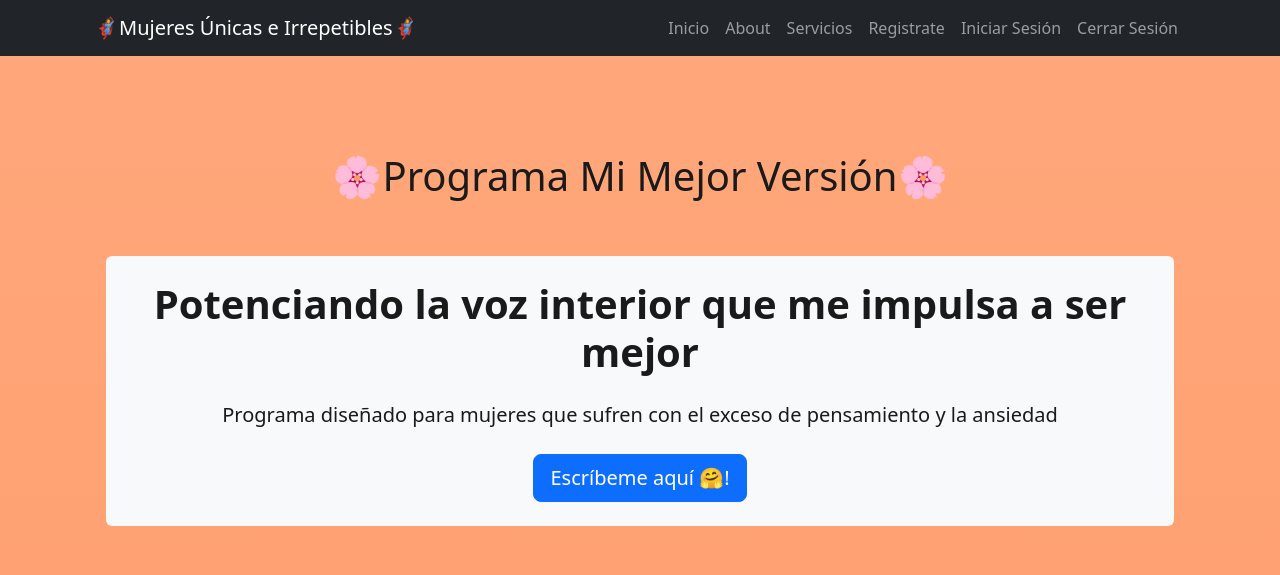
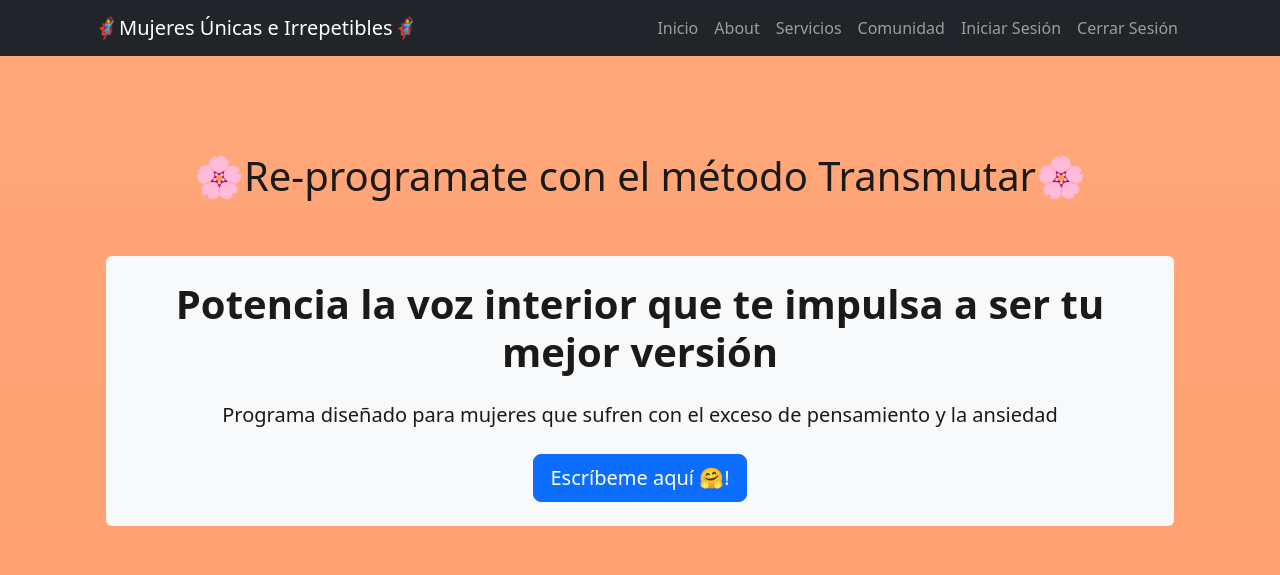
Before and after one commit to Pelosaurio/ProyectoFinal-Bastias, a Django app: template project/core/templates/core/index.html in a window 1280 px wide. Shown: the top 575 px of the page. Run offline with Django 5.2, Linux system fonts and the light colour scheme; the template is opened without the code that fills it, so the values that code supplies are empty; some libraries are stand-ins or nearby versions.

Commit message:
modified: html formats

```diff
--- a/project/core/templates/core/componentes/navbar.html
+++ b/project/core/templates/core/componentes/navbar.html
@@ -24,7 +24,7 @@
                     <a class="nav-link" href="{% url 'servicios:home' %}">Servicios</a>
                 </li>
                 <li class="nav-item">
-                    <a class="nav-link" href="{% url 'Comunidad:home' %}">Registrate</a>
+                    <a class="nav-link" href="{% url 'Comunidad:home' %}">Comunidad</a>
                 </li>
                 <li class="nav-item">
                     <a class="nav-link" href="{% url 'core:home' %}">Iniciar Sesión</a>
--- a/project/core/templates/core/index.html
+++ b/project/core/templates/core/index.html
@@ -2,16 +2,16 @@
 {% load static %}
 
 {% block titulo %}
-    <h1 style="color: #1a1a1a;">🌸Programa Mi Mejor Versión🌸</h1>
+    <h1 style="color: #1a1a1a;">🌸Re-programate con el método Transmutar🌸</h1>
 {% endblock titulo %}
 
 {% block contenido %}
     <div class="container">
         <header class="text-center py-5">
             <div class="bg-light p-4 rounded">
-                <h1 class="fw-bolder mb-4" style="color: #1a1a1a;">Potenciando la voz interior que me impulsa a ser mejor</h1>
+                <h1 class="fw-bolder mb-4" style="color: #1a1a1a;">Potencia la voz interior que te impulsa a ser tu mejor versión </h1>
                 <p class="lead mb-4" style="color: #1a1a1a;">Programa diseñado para mujeres que sufren con el exceso de pensamiento y la ansiedad</p>
-                <a class="btn btn-lg btn-primary" href="https://wa.me/56986928255" target="_blank">Escríbeme aquí 🤗!</a>
+                <a class="btn btn-lg btn-primary" href="https://wa.me/56928961770" target="_blank">Escríbeme aquí 🤗!</a>
             </div>
         </header>
         <!-- About section-->
--- a/project/servicios/templates/servicios/crearservicio.html
+++ b/project/servicios/templates/servicios/crearservicio.html
@@ -29,4 +29,9 @@
             </div>
         </div>
     </div>
+    <div>
+        <button style="margin-top: 10px; background-color: #f0e6d2; border: none; padding: 10px 20px; border-radius: 5px;">
+            <a href="{% url 'servicios:home' %}" style="text-decoration: none; color: black;">Volver a Servicios</a>
+        </button>
+    </div>
 {% endblock contenido %}
```
Also changed, not shown: project/Comunidad/templates/Comunidad/index.html (+5 -3 lines), project/Comunidad/templates/Comunidad/registrar_usuario.html (+6 -1 lines), project/servicios/templates/servicios/index.html (+12 -5 lines).
